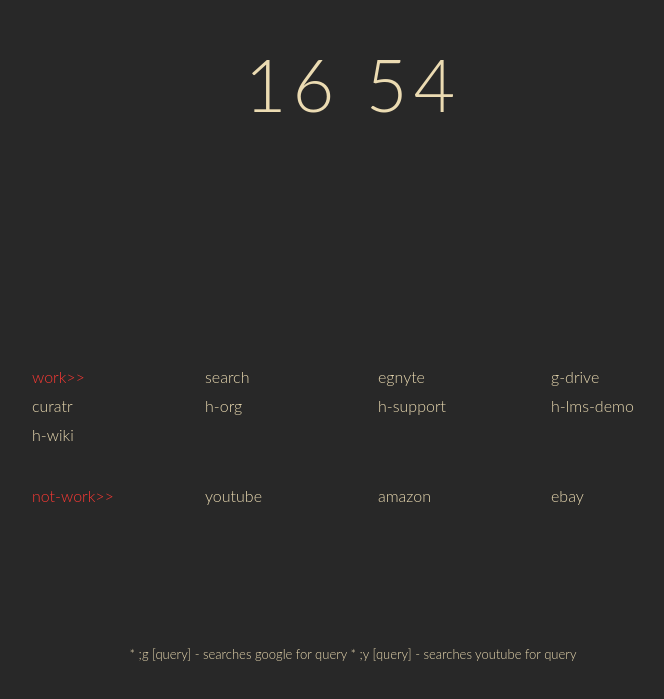
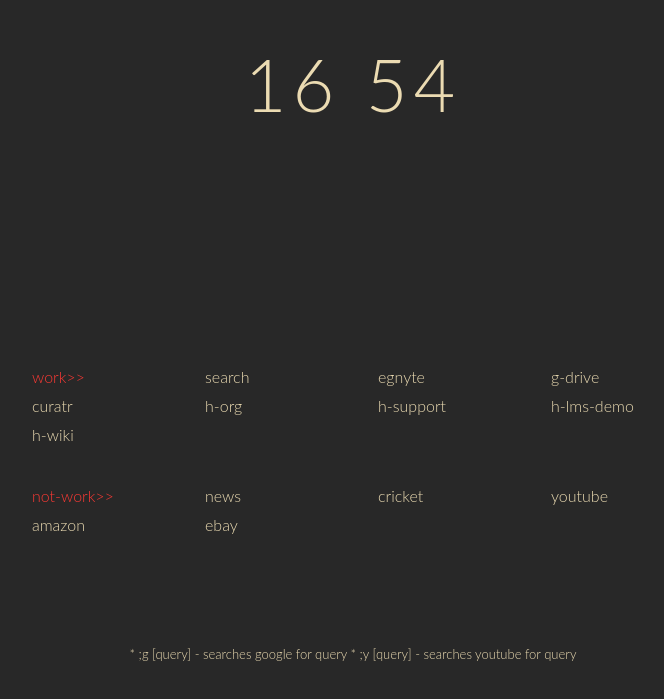
Before and after one commit to rosscoxon/rosscoxon.github.io, a plain HTML site: page index.html in a window 1280 px wide. Shown: the part 131-830 px from the top of the page, without its empty margins (287-951 px from the left). Drawn offline with Linux system fonts and the light colour scheme.

Commit message:
Update index.html

```diff
--- a/index.html
+++ b/index.html
@@ -32,6 +32,8 @@
 					</ul>
 						<ul class="main" id="not-work">
 							<li>not-work>></li>
+							<li><a href="https://www.theguardian.com/uk/">news</a></li>
+							<li><a href="https://www.bbc.co.uk/sport/cricket">cricket</a></li>
 							<li><a href="https://www.youtube.com/">youtube</a></li>
 							<li><a href="https://www.amazon.co.uk/">amazon</a></li>
 							<li><a href="https://www.ebay.co.uk/">ebay</a></li>
```
